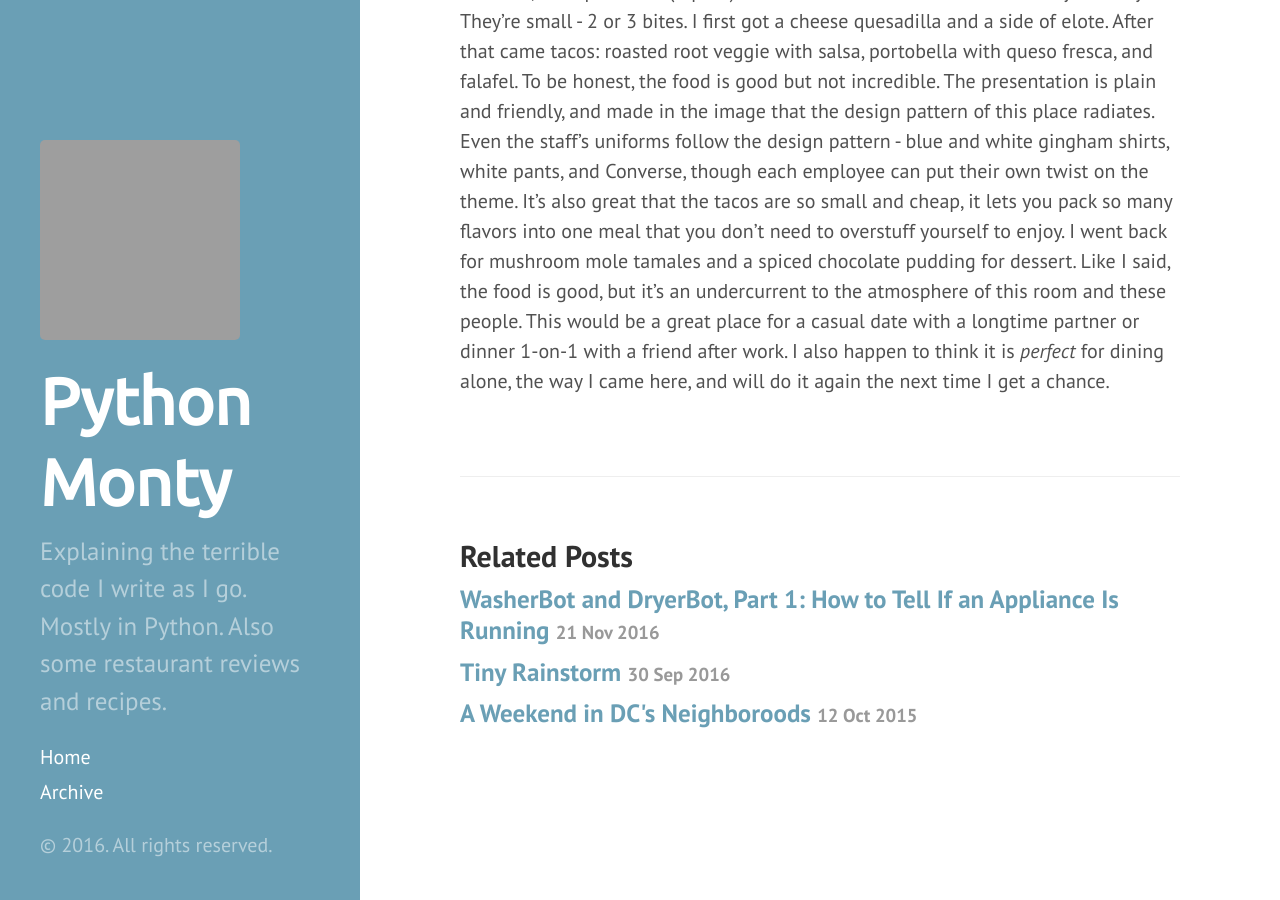
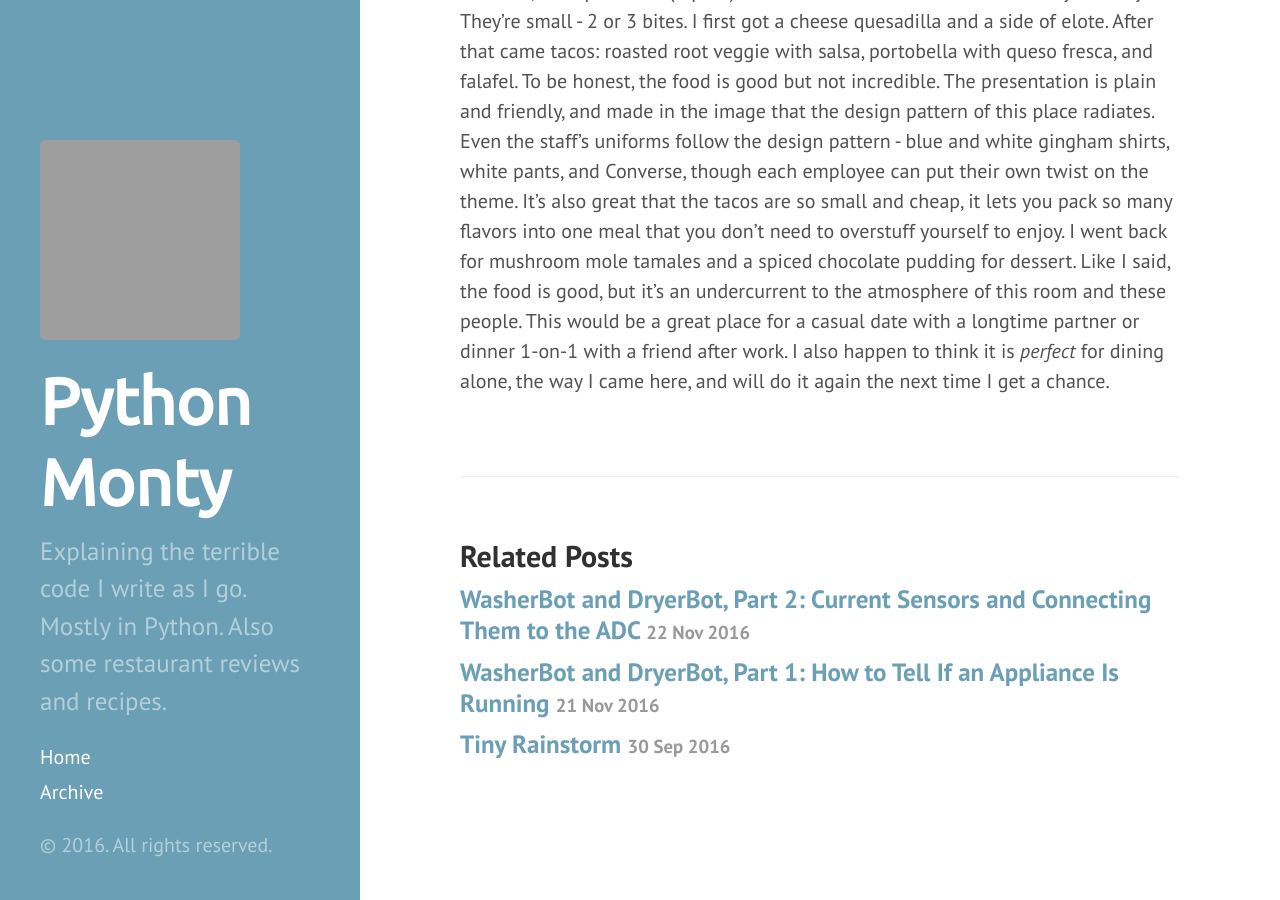
Before and after one commit to z3ugma/z3ugma.github.io, a Jekyll site: the page built from _posts/2016-02-02-damn-that-design.markdown, in a window 1280 px wide and 900 px high, scrolled down 1392 px. Built offline with Jekyll 4.4.1, drawn with Linux system fonts in a browser that asks for light colours; some of the changed lines change nothing that is shown; grey boxes are pictures that could not be loaded.

Commit message:
Minor change to part 2

```diff
--- a/_posts/2016-11-22-washerbot-and-dryerbot-part-2.markdown
+++ b/_posts/2016-11-22-washerbot-and-dryerbot-part-2.markdown
@@ -3,11 +3,68 @@ layout: post
 title: "WasherBot and DryerBot, Part 2: Current Sensors and Connecting Them to the ADC"
 date: 2016-11-22 12:35:00 -0500
 comments: true
-published: false
+published: true
 imageurl: "/images/washerdryerbot/solder_plug.jpg"
-description: "Finding a list of parts for WasherBot and DryerBot, soldering, and hooking them up to the Pi"
+description: "Finding a list of parts for WasherBot and DryerBot, soldering, and starting a circuit for the Pi"
 ---
 
 {% include washerdryerbot_links.markdown %}
 
-As you read in [Part 1]({% post_url 2016-11-21-washerbot-and-dryerbot-part-1 %})
+As you read in [Part 1]({% post_url 2016-11-21-washerbot-and-dryerbot-part-1 %}), I've now got a plan to get my washer and dryer to talk to me.
+
+1. Clip a CT sensor to the power line.
+2. Hook the CT sensor up to an analog-to-digital converter
+3. Connect that ADC to a Raspberry Pi
+4. Write some software for the Pi to measure power consumption and notify me.
+
+Off to SparkFun.com for some parts.
+
+First, 2 CT sensors to measure our current. 30 amps should be fine:
+[__Non-Invasive Current Sensor - 30A__
+![Non-Invasive Current Sensor - 30A](https://cdn.sparkfun.com//assets/parts/6/2/6/2/11005-01a.jpg){:width="300px"}](https://www.sparkfun.com/products/11005)
+
+You'll notice that these come with 3.5mm TRS plugs on the end. This will make them easy to plug in and remove, but now I need a jack to receive them.
+[__SparkFun TRRS 3.5mm Jack Breakout__
+![SparkFun TRRS 3.5mm Jack Breakout](https://cdn.sparkfun.com//assets/parts/7/5/4/6/11570-01.jpg){:width="300px"}](https://www.sparkfun.com/products/11570)
+
+These jacks come already assigned to a breakout board, which will make it convenient to use them with a breadboard - once some headers are soldered on:
+[__Break Away Headers - Straight__
+![Break Away Headers - Straight](https://cdn.sparkfun.com//assets/parts/1/0/6/00116-02-L.jpg){:width="300px"}](https://www.sparkfun.com/products/116)
+
+Lastly, I actually need to buy the ADC mentioned in part 1:
+[__Analog to Digital Converter - MCP3002__
+![Analog to Digital Converter - MCP3002](https://cdn.sparkfun.com//assets/parts/1/7/7/0/08636-03-L.jpg){:width="300px"}](https://www.sparkfun.com/products/8636)
+
+### Soldering
+
+Once the parts arrived, I needed to solder the header pins onto the jack breakout for attaching to the breadboard. I'd never soldered delicate electronics, only larger wires so I picked up some 0.32 solder and watched [some tutorials](https://www.youtube.com/watch?v=f95i88OSWB4).
+
+![soldering headers onto the jack](/images/washerdryerbot/solder_plug.jpg)
+
+With the parts soldered and prepared, it's time to start measuring.
+
+### Measuring Current ###
+
+So a little math here. According to the [datasheet](http://cdn.sparkfun.com/datasheets/Sensors/Current/ECS1030-L72-SPEC.pdf), our current sensor has a 2000-turn ratio. This means a current of 30 Amps, divided by 2000 turns, will yield a resultant current of 15mA. What voltage will that current be at? Well, theoretically, [an infinite voltage](http://electronics.stackexchange.com/a/151317) (I don't quite understand why this is, but I trust the opinion of people smarter than me). If you just hook the CT up to a multimeter, that meter will have resistance in the circuit and so you'll get a "voltage drop" across the two leads of the multimeter.
+
+And so we get to measuring a 100-Watt lightbulb with just the multimeter hooked to it for a test. Turns out, with a measly 0.8 A of current, we're already up to 2V. This won't do. I need a way to get the voltage down further.
+
+### Burden Resistor
+
+To get the voltage down further, I learned I need to use a [burden resistor](https://openenergymonitor.org/emon/buildingblocks/ct-sensors-interface). This is a resistor with a very specific resistance that matches your circuit in order to get to an expected voltage range. [This site has some great details and an Excel-based calculator for burden resistor resistance](https://openenergymonitor.org/emon/buildingblocks/ct-sensors-interface).
+
+The key bit is that our maximum measurable voltage is 3.3V - that's the potential we're feeding into the MCP3002. Since we're measuring AC current, it means that 3.3V is the peak-to peak meaning that we actually want to measure a max of __1.65V__ as our zero-point or reference point. At the maximum peak of the AC wave, we'll have 1.65V reference + 1.65V from the sensor = 3.3V. At the minimum trough of the AC wave, we'll have 1.65V - 1.65V = 0V.
+
+The equation for burden resistor calculation is:
+
+![](/images/washerdryerbot/eqn1.gif)
+
+With a 30A current, we'd have a burden resistor value of 38.8 Ohms.
+
+![](/images/washerdryerbot/eqn2.gif)
+
+Since RadioShack had __68__ Ohms as the closest resistor value (heh), I can actually measure up to 17A safely:
+
+![](/images/washerdryerbot/eqn3.gif)
+
+So we have a circuit that won't overvolt the Pi! In part 3, we'll hook the sensor up to the Pi and start measuring it.
```
